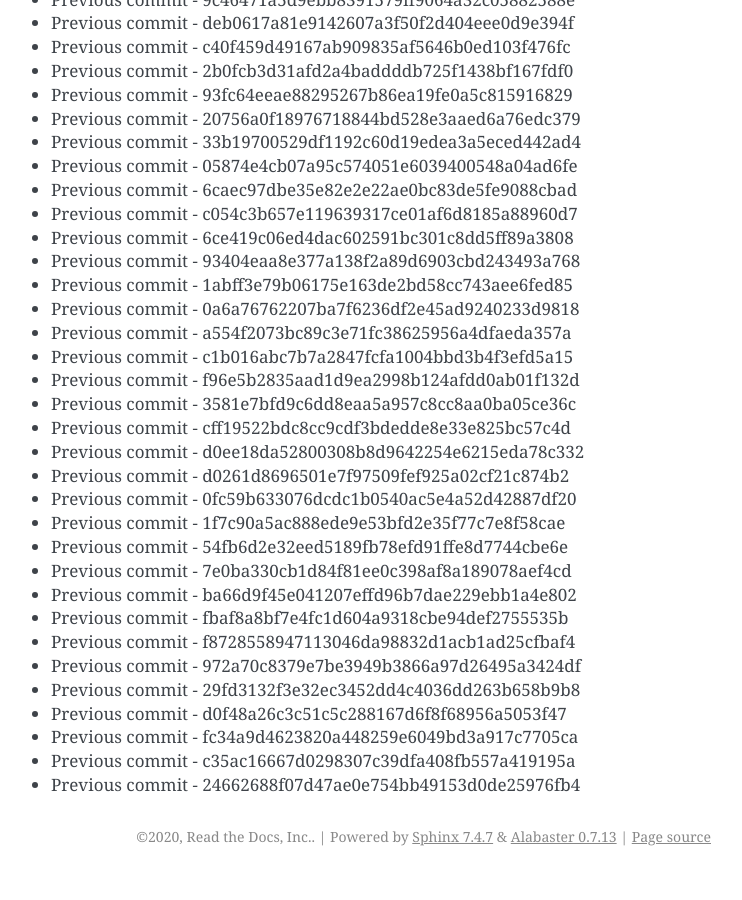
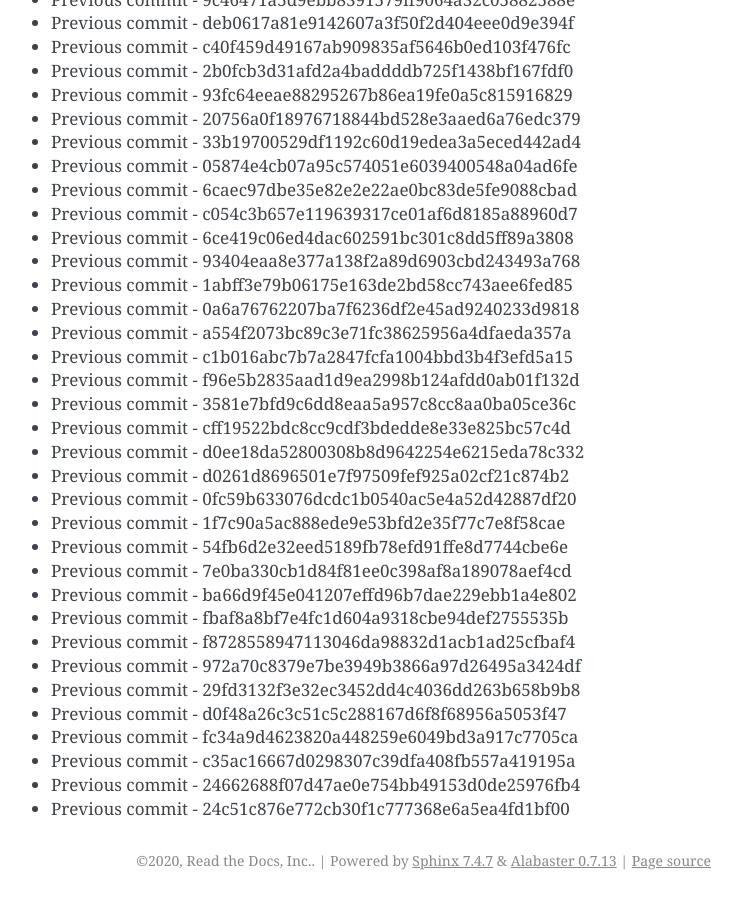
Before and after one commit to readthedocs/rtd-git-stresstest, a Sphinx documentation site: the page built from docs/updates.rst, in a window 1280 px wide and 900 px high, scrolled down 70119 px. Shown: the whole window, without its empty margins (399-1141 px from the left). Built offline with Sphinx 7.4.7, drawn with Linux system fonts in a browser that asks for light colours; before the commit the page ends 70995 px from its top, so only the background shows below that.

Commit message:
Generating commit from previous: 24c51c876e772cb30f1c777368e6a5ea4fd1bf00

```diff
--- a/docs/updates.rst
+++ b/docs/updates.rst
@@ -2978,3 +2978,4 @@ It can be tested for any performance characteristics.
 * Previous commit - fc34a9d4623820a448259e6049bd3a917c7705ca
 * Previous commit - c35ac16667d0298307c39dfa408fb557a419195a
 * Previous commit - 24662688f07d47ae0e754bb49153d0de25976fb4
+* Previous commit - 24c51c876e772cb30f1c777368e6a5ea4fd1bf00
```
